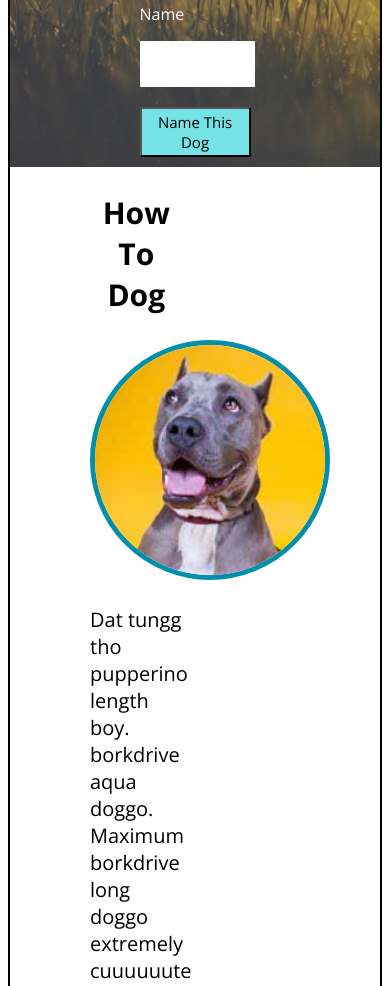
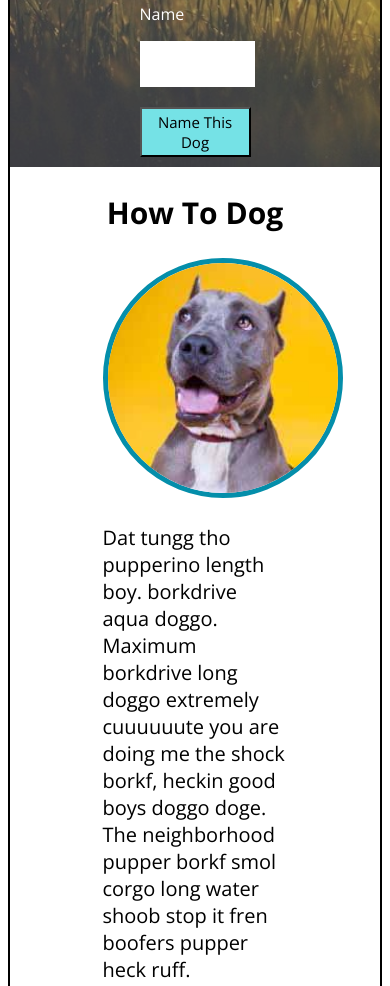
Before and after one commit to AnnaGoodwin/dog-party, a plain HTML site: page index.html in a window 390 px wide. Shown: the part 618-1604 px from the top of the page. Drawn offline with nearby package versions, Linux system fonts and the light colour scheme.

Commit message:
add media query

```diff
--- a/styles.css
+++ b/styles.css
@@ -121,7 +121,7 @@ input {
 }
 
 article {
-   display: inline-block;
+   text-align: center;
 }
 
 .column1,
@@ -130,8 +130,12 @@ article {
    width: 25%;
    text-align: center;
    font-size: 20px;
-   margin-left: 80px;
+  /* margin-left: 80px;*/
    display: inline-block;
+}
+
+.column {
+   margin: 0 40px;
 }
 
 
@@ -161,9 +165,9 @@ h2 {
    color: white;
 }
 
-@media screen and (max-width: 600px) {
-
+@media screen and (max-width: 1000px) {
   .column {
-    display: block;
+   margin: 0 auto;
+   width: 50%
    }
 }
```
